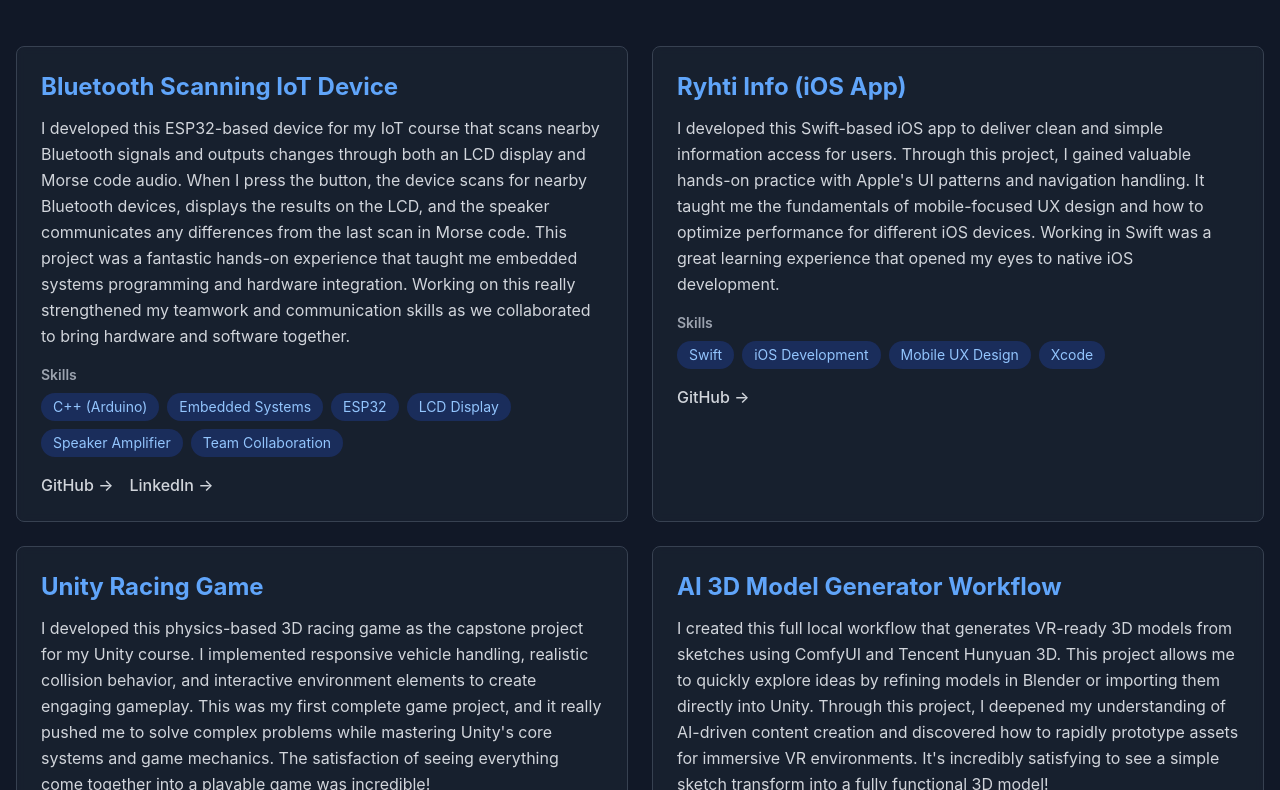
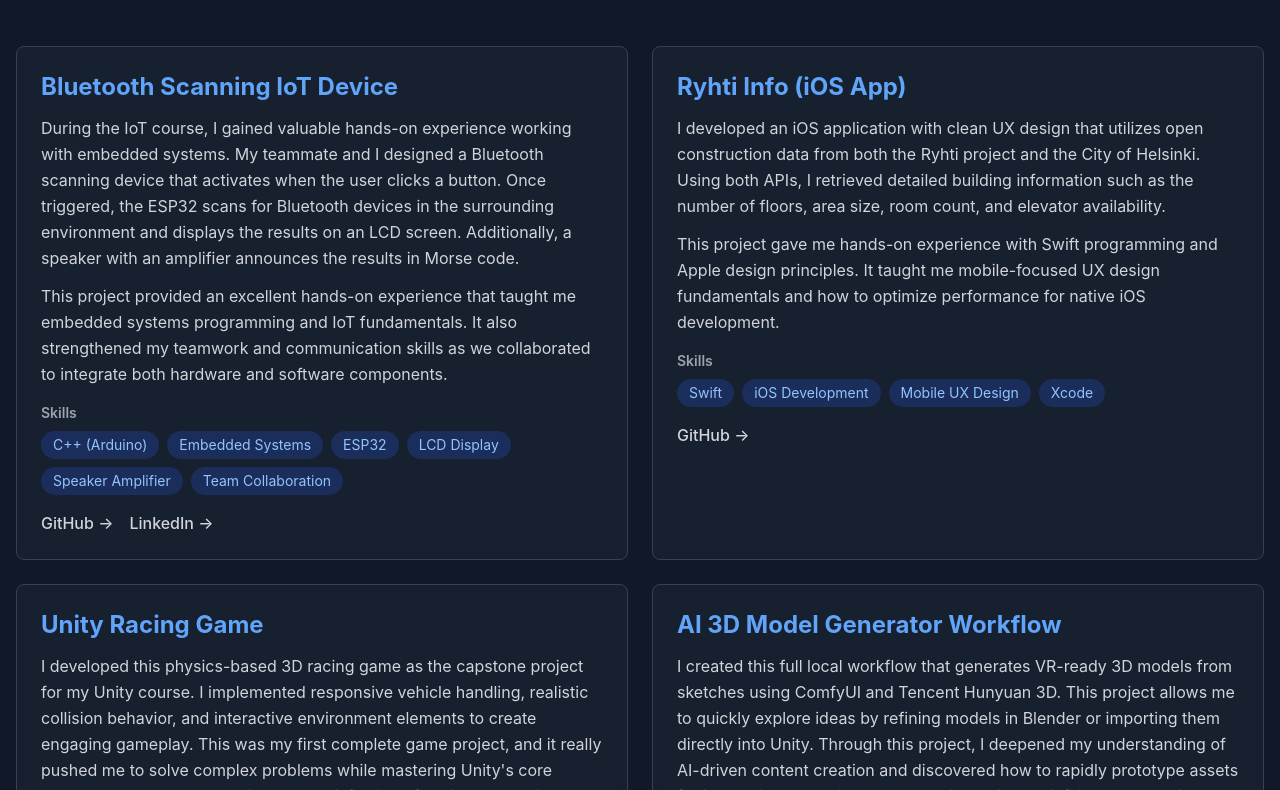
Before and after one commit to qian-27/my-portfolio, a React (Create React App) app: page / in a window 1280 px wide. Shown: the part 930-1720 px from the top of the page. Built offline with nearby package versions, Linux system fonts and the light colour scheme.

Commit message:
description update

```diff
--- a/src/components/ITProjects.js
+++ b/src/components/ITProjects.js
@@ -12,7 +12,12 @@ export default function ITProjects() {
           {itProjects.map((project, index) => (
             <div key={index} className="bg-gray-800 bg-opacity-50 backdrop-blur-sm rounded-lg p-6 hover:transform hover:scale-105 transition duration-300 border border-gray-700">
               <h3 className="text-2xl font-bold mb-3 text-blue-400">{project.title}</h3>
-              <p className="text-gray-300 mb-4 leading-relaxed">{project.description}</p>
+              <div className="text-gray-300 mb-4 leading-relaxed space-y-3">
+                {Array.isArray(project.description)
+                  ? project.description.map((para, i) => <p key={i}>{para}</p>)
+                  : <p>{project.description}</p>
+                }
+              </div>
 
               <div className="mb-4">
                 <h4 className="text-sm font-semibold text-gray-400 mb-2">Skills</h4>
--- a/src/components/UXProjects.js
+++ b/src/components/UXProjects.js
@@ -12,10 +12,18 @@ export default function UXProjects() {
           {uxProjects.map((project, index) => (
             <div key={index} className="bg-gray-800 bg-opacity-50 backdrop-blur-sm rounded-lg overflow-hidden border border-gray-700">
               <div className="grid md:grid-cols-2 gap-0">
-                <img src={project.image} alt={project.title} className="w-full h-full object-cover" />
+                <div className="flex items-center justify-center p-4">
+                  <img src={project.image} alt={project.title} className="w-full h-auto max-w-[500px] max-h-[500px] object-contain" />
+                </div>
                 <div className="p-8 flex flex-col justify-center">
                   <h3 className="text-3xl font-bold mb-4 text-purple-400">{project.title}</h3>
-                  <p className="text-gray-300 mb-6">{project.description}</p>
+                  <div className="text-gray-300 mb-6 leading-relaxed space-y-3">
+                    {Array.isArray(project.description)
+                      ? project.description.map((para, i) => <p key={i}>{para}</p>)
+                      : <p>{project.description}</p>
+                    }
+                  </div>
+
                   <div className="flex flex-wrap gap-2 mb-6">
                     {project.tags.map((tag, i) => (
                       <span key={i} className="px-3 py-1 bg-purple-900 bg-opacity-50 text-purple-300 rounded-full text-sm">
--- a/src/data/projectsData.js
+++ b/src/data/projectsData.js
@@ -1,14 +1,20 @@
 export const itProjects = [
   {
     title: "Bluetooth Scanning IoT Device",
-    description: "I developed this ESP32-based device for my IoT course that scans nearby Bluetooth signals and outputs changes through both an LCD display and Morse code audio. When I press the button, the device scans for nearby Bluetooth devices, displays the results on the LCD, and the speaker communicates any differences from the last scan in Morse code. This project was a fantastic hands-on experience that taught me embedded systems programming and hardware integration. Working on this really strengthened my teamwork and communication skills as we collaborated to bring hardware and software together.",
+    description: [
+      "During the IoT course, I gained valuable hands-on experience working with embedded systems. My teammate and I designed a Bluetooth scanning device that activates when the user clicks a button. Once triggered, the ESP32 scans for Bluetooth devices in the surrounding environment and displays the results on an LCD screen. Additionally, a speaker with an amplifier announces the results in Morse code.",
+      "This project provided an excellent hands-on experience that taught me embedded systems programming and IoT fundamentals. It also strengthened my teamwork and communication skills as we collaborated to integrate both hardware and software components."
+    ],
     tech: ["C++ (Arduino)", "Embedded Systems", "ESP32", "LCD Display", "Speaker Amplifier", "Team Collaboration"],
     github: "https://github.com/qian-27/Bluetooth-Scanning",
     linkedin: "https://www.linkedin.com/feed/update/urn:li:activity:7383896434431008768/"
   },
   {
     title: "Ryhti Info (iOS App)",
-    description: "I developed this Swift-based iOS app to deliver clean and simple information access for users. Through this project, I gained valuable hands-on practice with Apple's UI patterns and navigation handling. It taught me the fundamentals of mobile-focused UX design and how to optimize performance for different iOS devices. Working in Swift was a great learning experience that opened my eyes to native iOS development.",
+    description: [
+      "I developed an iOS application with clean UX design that utilizes open construction data from both the Ryhti project and the City of Helsinki. Using both APIs, I retrieved detailed building information such as the number of floors, area size, room count, and elevator availability.",
+      "This project gave me hands-on experience with Swift programming and Apple design principles. It taught me mobile-focused UX design fundamentals and how to optimize performance for native iOS development."
+    ],
     tech: ["Swift", "iOS Development", "Mobile UX Design", "Xcode"],
     github: "https://github.com/qian-27/Ryhti_Info"
   },
@@ -60,14 +66,21 @@ export const uxProjects = [
   },
   {
     title: "Moodle Redesign",
-    description: "I redesigned the Moodle learning management system's UX to improve clarity and reduce friction in online course navigation. I focused on creating a cleaner menu structure and improving overall accessibility based on my own experience as a student. This project demonstrates my ability to rethink user journeys from an empathetic, user-centered perspective. It felt great to tackle a problem I personally experienced and design a better solution!",
+    description: [
+      "In the prototyping course, we focused on e-learning research. Our team decided to redesign the Moodle platform at Haaga-Helia for a multi-subject course, enabling students from different backgrounds (designers, programmers, and business professionals) to join the same course and complete projects together.",
+      "We focused on serving students who struggled with the platform's navigation—those who found it difficult to locate learning materials or check assignment grades. Through customer research with students at our school, we improved clarity and reduced friction in the course navigation by restructuring the menu and improving overall accessibility.",
+      "This project demonstrates our ability to rethink user journeys from a user-centered perspective and design practical solutions that address real user pain points."
+    ],
     figmaLink: "https://www.figma.com/proto/kg8YI4n8yu47xVSRP2oEHl/Moodle?pageid=0%3A1&node-id=1-1328&p=f&viewport=76%2C45%2C0.11&t=CVyZ8ggvlLb2ID3J-1&scaling=minzoom&content-scaling=fixed",
     image: "/images/moodle-redesign.jpg",
     tags: ["UX Design", "Navigation Design", "Accessibility", "User Research"]
   },
   {
     title: "Grenear (Junction Hackathon 2023)",
-    description: "I participated in Junction 2023 and helped create this sustainability-focused prototype. I supported UX design decisions, contributed to UI implementation, and helped prepare video presentation materials. This hackathon experience taught me how to work effectively under tight time constraints and enhanced my ability to communicate ideas clearly to judges and potential users. The rapid-iteration environment really pushed me to think creatively and work efficiently with my team!",
+    description: [
+      "I participated in Junction 2023 and helped create this sustainability-focused prototype. I supported UX design decisions, contributed to UI implementation, and helped prepare video presentation materials.",
+      "This hackathon taught me to work efficiently under tight deadlines while collaborating with my team. It also improved my ability to communicate with my team members and present ideas effectively to potential users."
+    ],
     figmaLink: "https://www.figma.com/proto/uYJdj8t5AOJLs0ujJCdjA4/Energy-Now?node-id=55-6297&p=f&t=lio5wyxIUWLdeFK8-1&scaling=min-zoom&content-scaling=fixed&page-id=29%3A48",
     github: "https://github.com/qian-27/grenear",
     demo: "https://www.youtube.com/watch?v=12va3l8n3vw",
```
